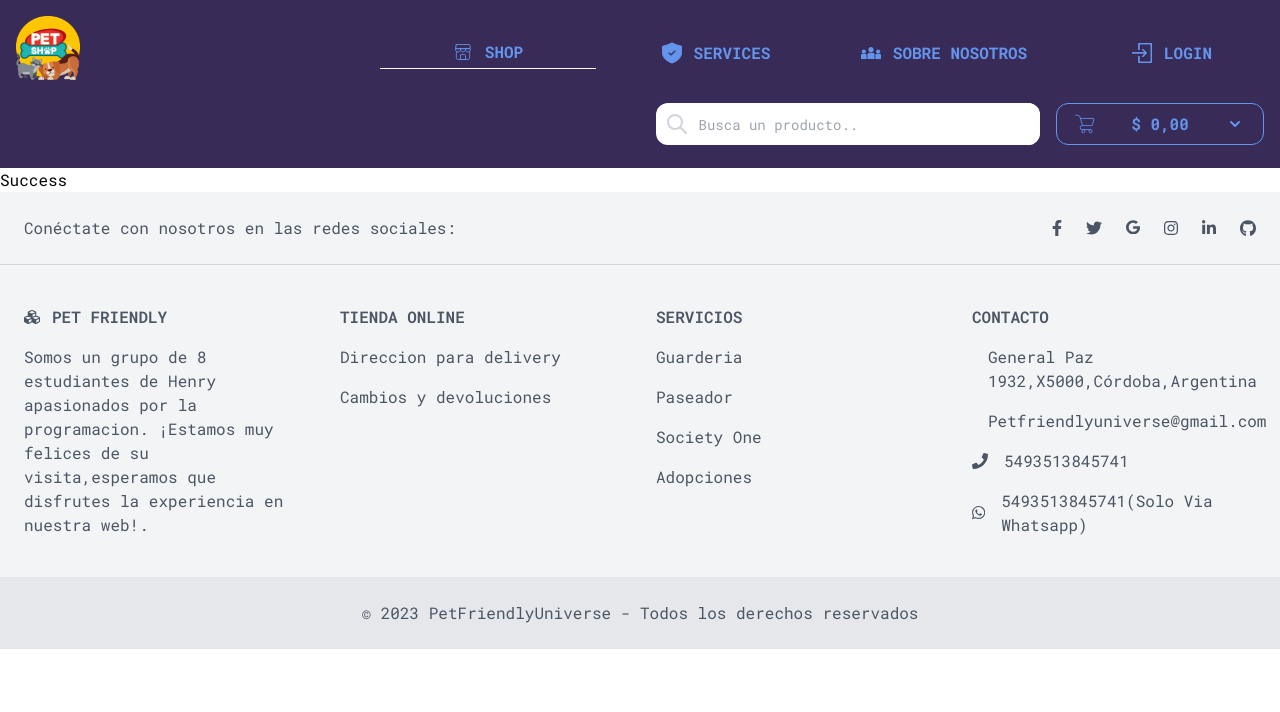
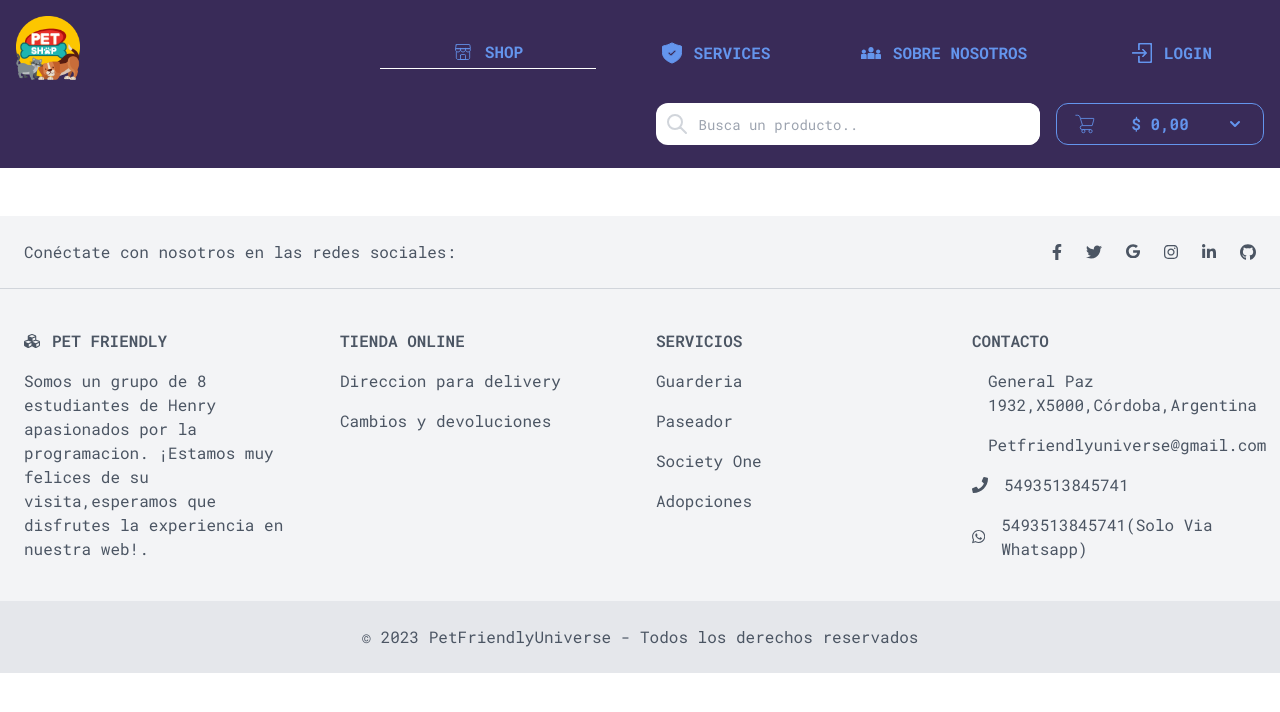
Before and after one commit to PetFriendlyUniverse/Henry-Pf, a React (Vite) app in the folder client/: page /shop/success in a window 1280 px wide. Shown: the top 712 px of the page. Built offline with nearby package versions, Linux system fonts and the light colour scheme.

Commit message:
Update Success.jsx

```diff
--- a/client/src/pages/ecommerce/Success/Success.jsx
+++ b/client/src/pages/ecommerce/Success/Success.jsx
@@ -6,7 +6,15 @@ function Success() {
   const merchantOrder = queryParams.get("merchant_order_id");
   const status = queryParams.get("status");
 
-  return <div>Success</div>;
+  return (
+    <div>
+      <span>{paymentId}</span>
+      <br />
+      <span>{merchantOrder}</span>
+      <br />
+      <span>{status}</span>
+    </div>
+  );
 }
 
 export default Success;
```
